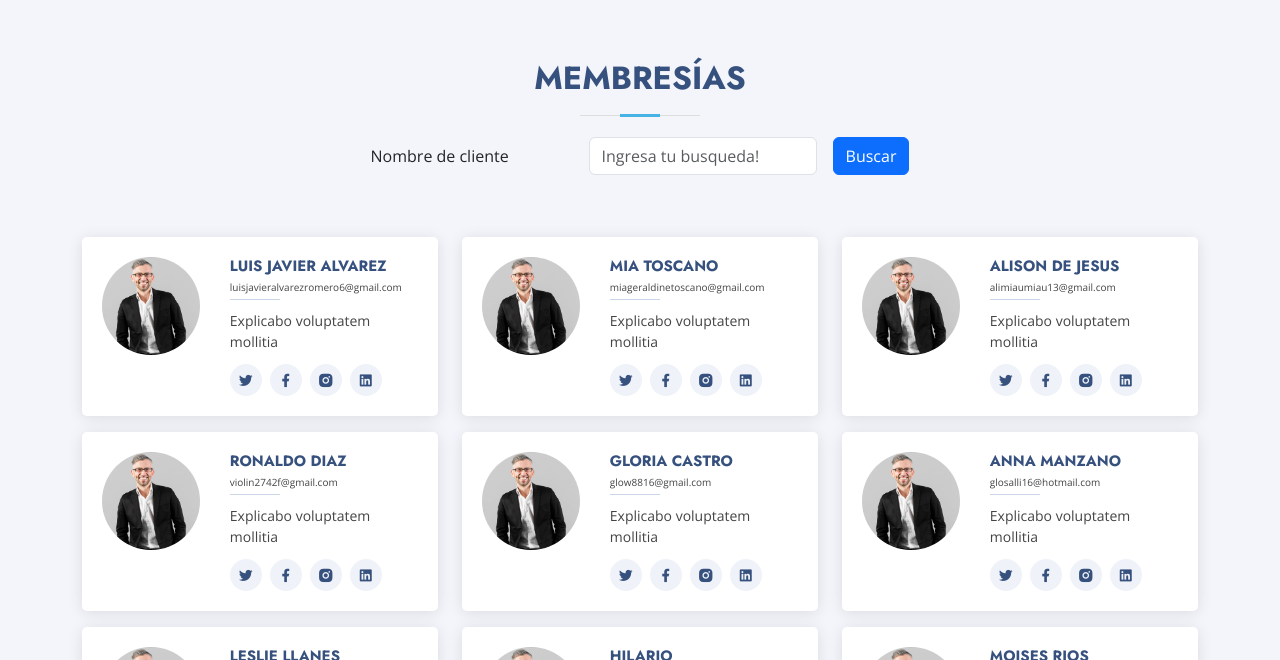
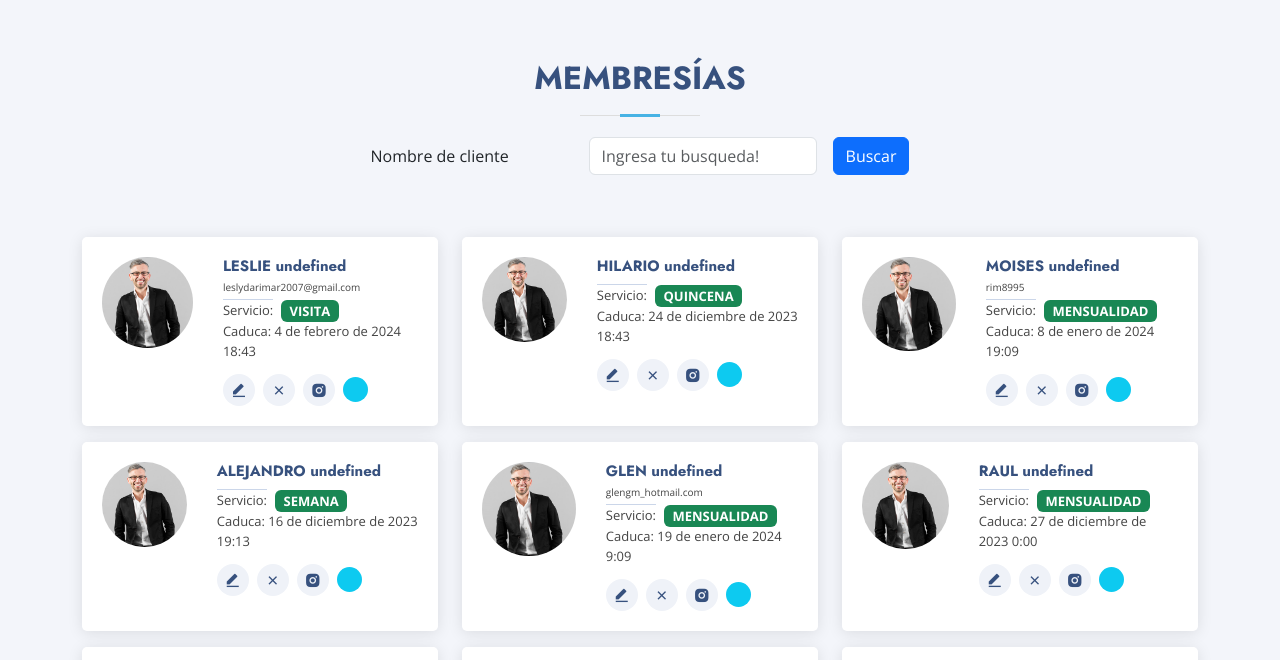
Before and after one commit to ArmandoMendez86/admingym, a PHP site: page /admin_plantilla/ in a window 1280 px wide. Shown: the part 5840-6500 px from the top of the page. Run offline with PHP 8.4, Linux system fonts and the light colour scheme; data comes from the database, SQL or seed files in the repository.

Commit message:
se trabaja en credencial

```diff
--- a/app/clases/cliente.php
+++ b/app/clases/cliente.php
@@ -132,4 +132,17 @@
         $this->conection->query($sql);
         return null;
     }
+
+    public function ventaDeServicios()
+    {
+        $sql = "SELECT producto.pro_serv AS servicio, cliente.nombre, cliente.email, venta_servicio.fecha, venta_servicio.vence, venta_servicio.couch, venta_servicio.fperso, venta_servicio.finperso, empleado.nombre AS registro FROM venta_servicio
+        INNER JOIN producto ON producto.id = venta_servicio.p_s
+        INNER JOIN cliente ON cliente.id = venta_servicio.idcliente
+        INNER JOIN empleado ON empleado.id = venta_servicio.idempleado
+        LIMIT 10;";
+        $stmt = $this->conection->prepare($sql);
+        $stmt->execute();
+        $results = $stmt->get_result();
+        return $results->fetch_all(MYSQLI_ASSOC);
+    }
 }
--- /dev/null
+++ b/app/clientes/obtener_venta_servicios.php
@@ -0,0 +1,5 @@
+<?php
+require '../clases/cliente.php';
+
+$clientes = new Cliente;
+echo json_encode($clientes->ventaDeServicios());
--- a/app/clientes/venta_servicio_cliente.php
+++ b/app/clientes/venta_servicio_cliente.php
@@ -23,6 +23,8 @@
     'vence' => $data['vence'],
     'couch' => $data['couch'],
     'fventa' => $data['fventa'],
+    'fperso' => $data['fperso'],
+    'finperso' => $data['finperso'],
 ];
 
 $cliente->venderservicioAcliente($servicio);
--- a/assets/css/style.css
+++ b/assets/css/style.css
@@ -1176,6 +1176,11 @@
   background: #eff2f8;
 }
 
+.team .member .social a:last-child {
+  width: 25px;
+  height: 25px;
+}
+
 .team .member .social a i {
   color: #37517e;
   font-size: 16px;
@@ -1950,3 +1955,14 @@
 #tipoMembresia option{
   font-size: small;
 }
+
+#registroExitoso{
+  position: absolute;
+  left: 50%;
+  top: 50%;
+  transform: translate(-50%, -50%);
+}
+
+.member-info label{
+  font-size: small;
+}
--- a/assets/js/main.js
+++ b/assets/js/main.js
@@ -277,12 +277,13 @@
 
   function cargarClientes() {
     $.ajax({
-      url: "app/clientes/obtener.php",
+      url: "app/clientes/obtener_venta_servicios.php",
       type: "GET",
       success: function (response) {
         let clientes = JSON.parse(response);
         let template = ``;
         clientes.forEach((element) => {
+          let fecha = moment(element.vence).format('LLL');
           template += `
         <div class="col-lg-4 mt-3" data-aos="zoom-in" data-aos-delay="100">
           <div class="member d-flex align-items-start">
@@ -290,12 +291,16 @@
             <div class="member-info">
               <h4>${element.nombre} ${element.ap}</h4>
               <span>${element.email}</span>
-              <p>Explicabo voluptatem mollitia </p>
+              <div class="d-flex align-items-center gap-2">
+                <label>Servicio:</label>
+                <label class="badge text-bg-success">${element.servicio}</label>
+              </div>
+              <label>Caduca: ${fecha} </label>
               <div class="social">
-                <a href=""><i class="ri-twitter-fill"></i></a>
-                <a href=""><i class="ri-facebook-fill"></i></a>
+                <a href=""><i class="ri-edit-fill"></i></a>
+                <a href=""><i class="ri-close-fill"></i></a>
                 <a href=""><i class="ri-instagram-fill"></i></a>
-                <a href=""> <i class="ri-linkedin-box-fill"></i> </a>
+                <a href="" class="bg-info"></a>
               </div>
             </div>
           </div>
@@ -585,13 +590,17 @@
     let coach = $("#coach").val();
 
 
-    if (nombre == '' || apellido == '' || email == '' || gen == '' || tipoMembresia == '' || coach == '') return;
+    if (nombre == '' || apellido == '' || email == '' || gen == '' || tipoMembresia == '') return;
 
     const fechaActual = moment(); // Obtiene la fecha y hora actual
-    const fechaFormateada = fechaActual.format('YYYY-MM-DD H:mm:ss');
+    const fechaActualFormateada = fechaActual.format('YYYY-MM-DD H:mm:ss');
 
-    let vence = fechaActual.add(1, 'months');
-    let venceFormat = vence.format('YYYY-MM-DD H:mm:ss');
+    let vence = '';
+    let fechaPersonalizado = '';
+    let iniciaPersonalizadoFormat = '';
+    let finPersonalizado = '';
+    let finPersonalizadoFormat = '';
+    //let venceFormat = vence.format('YYYY-MM-DD H:mm:ss');
     //console.log(fechaActual.format('L')); // Muestra la fecha con formato local (DD/MM/YYYY)
 
     /* console.log(venceFormat)
@@ -599,6 +608,27 @@
 
     /*   let agregandoDias = fechaActual.add(10, 'days');
       console.log(agregandoDias.format('LL')) */
+
+    if (tipoMembresia == 24 || tipoMembresia == 70 || tipoMembresia == 71 || tipoMembresia == 75 || tipoMembresia == 80) {
+      vence = fechaActual.add(1, 'months');
+    }
+    if (tipoMembresia == 25 || tipoMembresia == 69) {
+      vence = fechaActual;
+    }
+    if (tipoMembresia == 26) {
+      vence = fechaActual.add(7, 'days');
+    }
+    if (tipoMembresia == 27) {
+      vence = fechaActual.add(15, 'days');
+    }
+    if (coach != '') {
+      fechaPersonalizado = moment();
+      iniciaPersonalizadoFormat = fechaPersonalizado.format('YYYY-MM-DD H:mm:ss');
+      finPersonalizado = moment().add(1, 'months');
+      finPersonalizadoFormat = finPersonalizado.format('YYYY-MM-DD H:mm:ss');
+    }
+
+    let venceFormat = vence.format('YYYY-MM-DD H:mm:ss');
 
     $.ajax({
       url: "app/clientes/venta_servicio_cliente.php",
@@ -611,18 +641,19 @@
         gen: gen,
         p_s: tipoMembresia,
         cantidad: 1,
-        fecha: fechaFormateada,
+        fecha: fechaActualFormateada,
         idempleado: 2,
         vence: venceFormat,
         couch: coach,
-        fventa: fechaFormateada,
-        /*   fperso: fechaPersonalizado,
-          finperso: fechaFinPersonalizado */
+        fventa: fechaActualFormateada,
+        fperso: iniciaPersonalizadoFormat,
+        finperso: finPersonalizadoFormat
       },
 
       success: function (response) {
-        console.log(response)
-
+        $('#formRegistrar')[0].reset();
+        $("#registroExitoso").toggleClass("d-none");
+        setTimeout(() => $("#registroExitoso").toggleClass("d-none"), 1700)
       },
     });
 
--- a/index.html
+++ b/index.html
@@ -688,8 +688,8 @@
 
           </div> -->
 
-          <div class="col-lg-6 mt-5 mt-lg-0 d-flex align-items-stretch m-auto">
-            <form action="#" method="post" role="form" class="php-email-form">
+          <div class="col-lg-6 mt-5 mt-lg-0 d-flex align-items-stretch m-auto" style="position: relative;">
+            <form action="#" method="post" role="form" class="php-email-form" id="formRegistrar">
               <div class="row">
                 <div class="form-group col-md-6">
                   <label for="name">Nombre</label>
@@ -743,7 +743,12 @@
               <div class="text-center">
                 <button type="submit" id="registrarCliente">Registrar</button>
               </div>
+              <div class="alert alert-success d-none" role="alert" id="registroExitoso">
+                Cliente registrado!
+              </div>
             </form>
+
+
           </div>
 
         </div>
```
